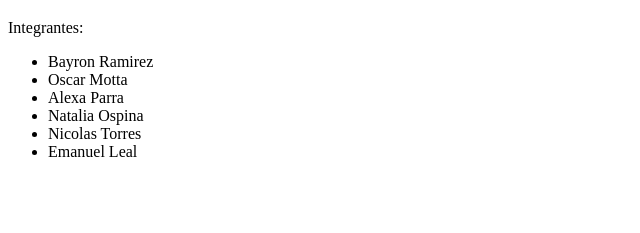
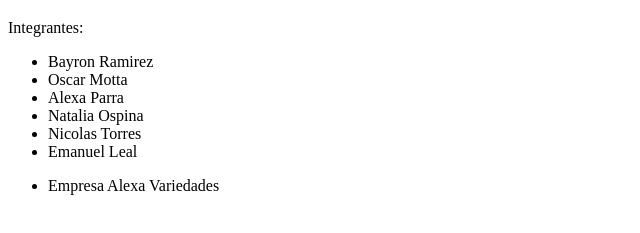
Before and after one commit to Oscar-Motta/grupo-8, a plain HTML site: page index.html in a window 1280 px wide. Shown: the part 61-294 px from the top of the page, without its empty margins (0-640 px from the left). Drawn offline with Linux system fonts and the light colour scheme.

Commit message:
se agrega el nombre de la empresa a trabajar

```diff
--- a/index.html
+++ b/index.html
@@ -8,7 +8,7 @@
         <h1>Hola, somos el grupo 8</h1>
         <p>
             Integrantes:
-            <ul>
+        <ul>
             <li>Bayron Ramirez</li>
             <li>Oscar Motta</li>
             <li>Alexa Parra</li>
@@ -16,7 +16,10 @@
             <li>Nicolas Torres</li>
             <li>Emanuel Leal</li>
         </ul>
+        <ul>
+            <li>Empresa Alexa Variedades</li>
+        </ul>
 
 
-    </body>
+     </body>
 </html>
```
